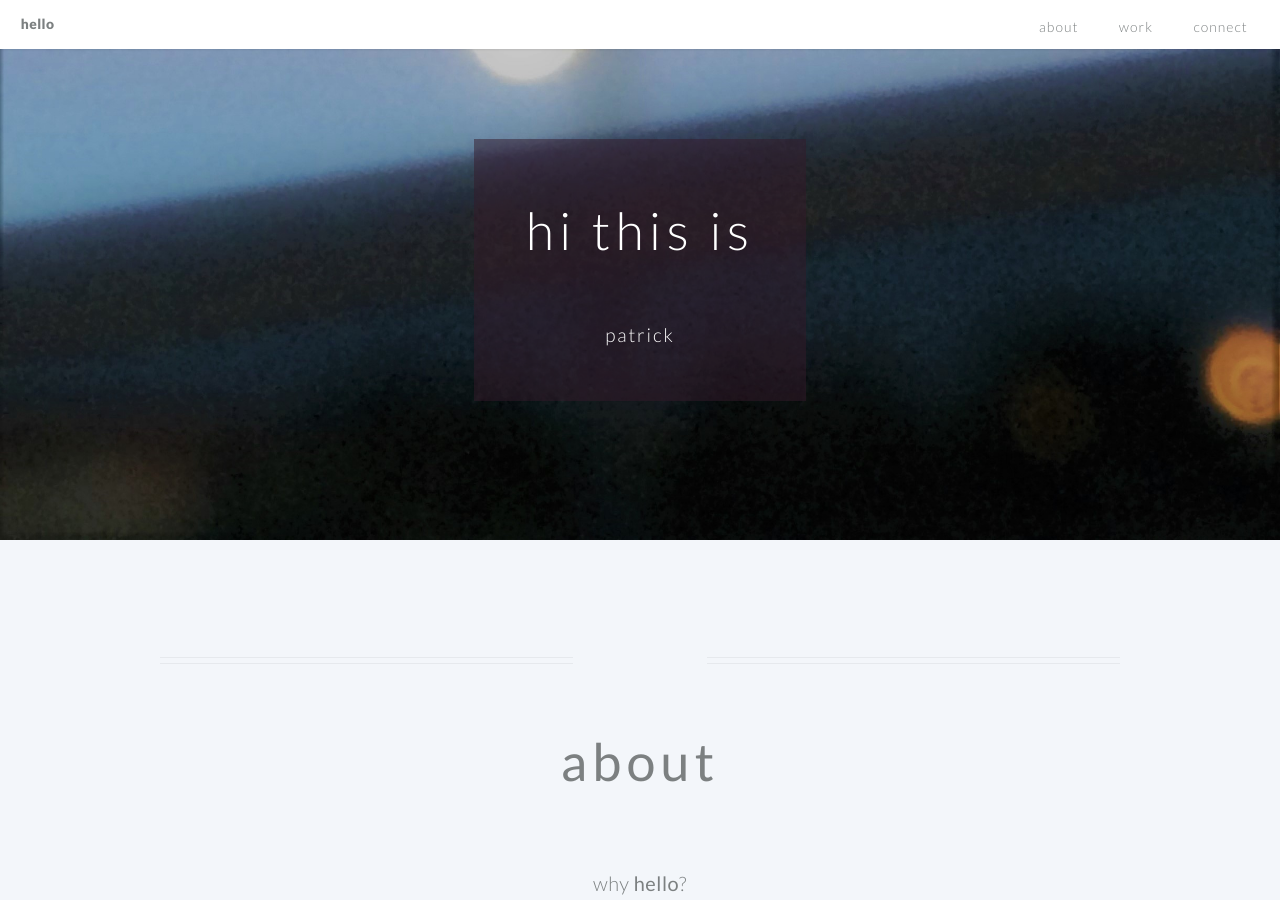
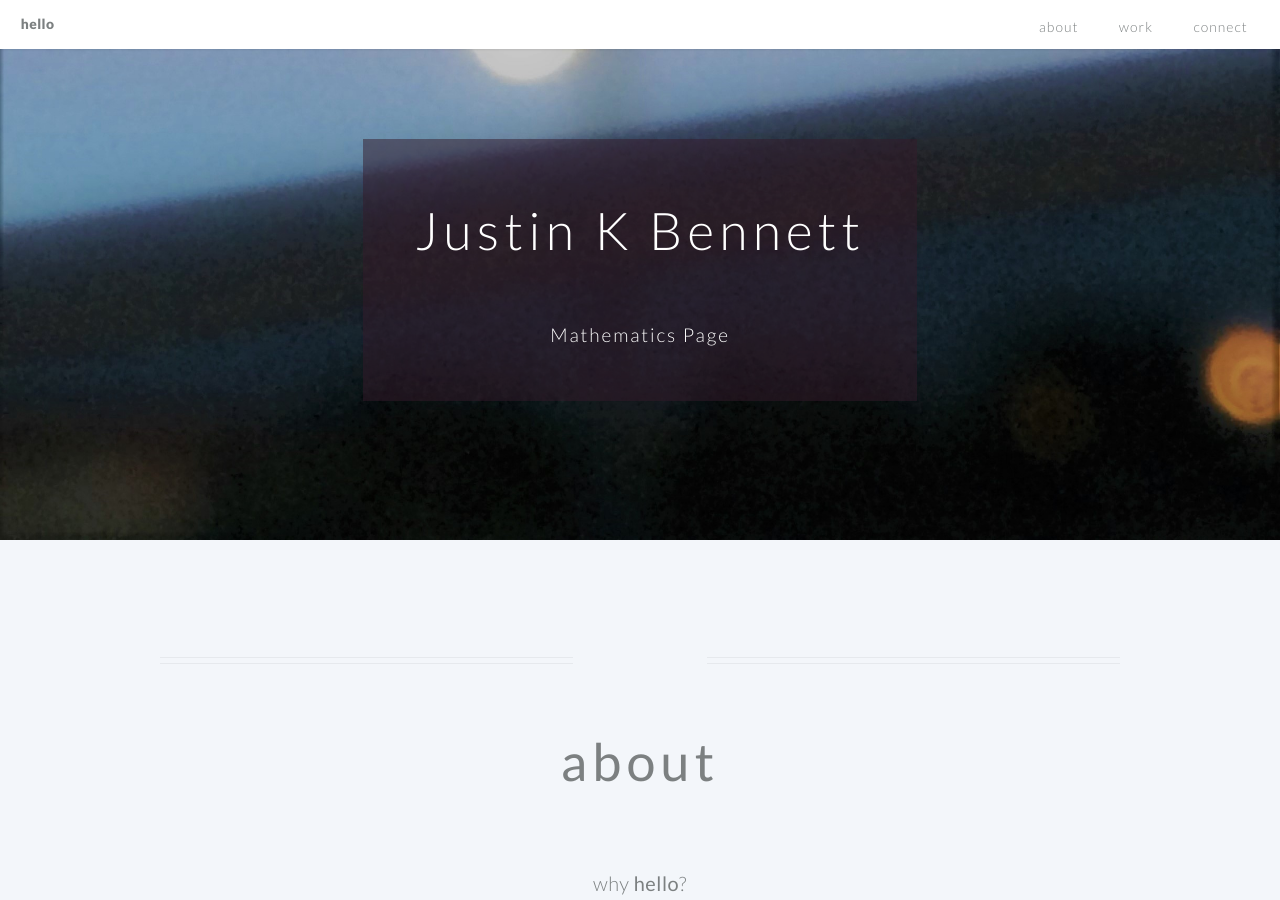
Before and after one commit to jben33/jben33.github.io, a Jekyll site: the page built from index.md, in a window 1280 px wide and 900 px high. Built offline with Jekyll 4.4.1, drawn with Linux system fonts in a browser that asks for light colours.

Commit message:
Update index.md

```diff
--- a/index.md
+++ b/index.md
@@ -4,8 +4,8 @@ layout: hello-default
 # using Markdown language, you can customize the following variables!
 
 # these variables are required -------------------------------
-banner_title: hi this is
-banner_subtitle: patrick
+banner_title: Justin K Bennett
+banner_subtitle: Mathematics Page
 background_image: /images/background.jpeg
 
 # all of the following variables are optional -----------------
```
